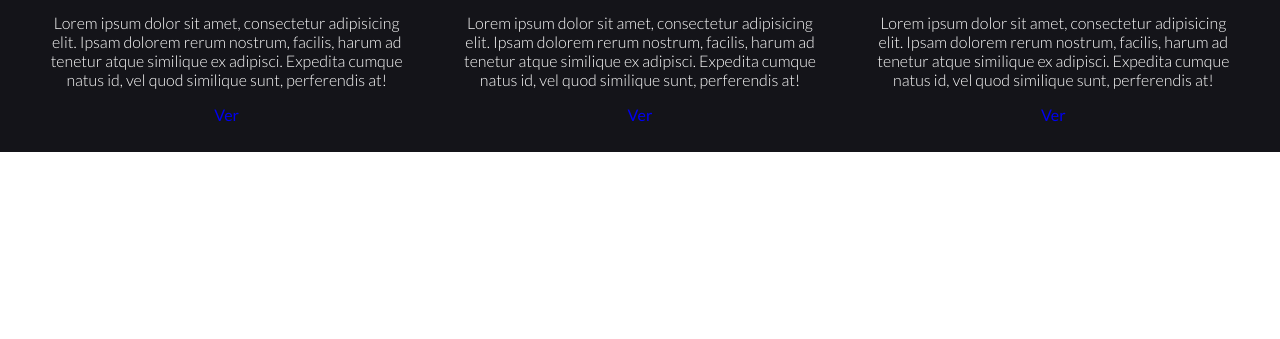
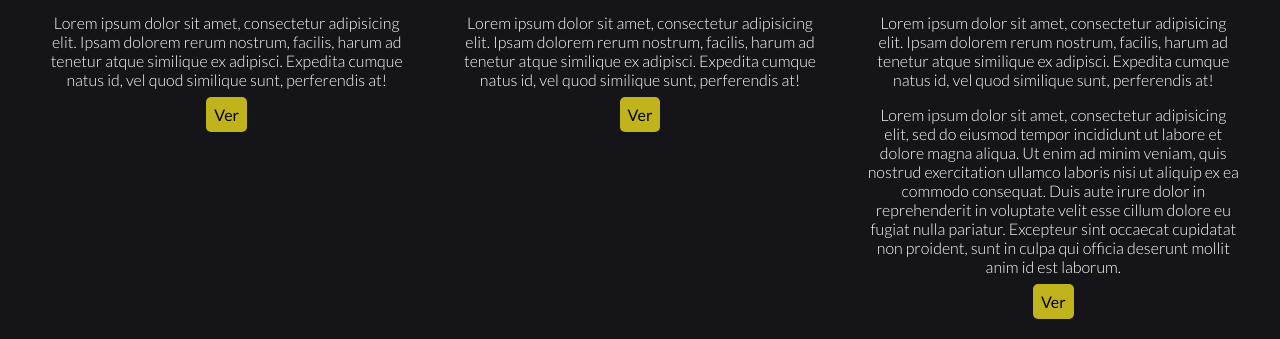
Before and after one commit to RobertoIngECR/GitF, a plain HTML site: page index.html in a window 1280 px wide. Shown: the part 983-1322 px from the top of the page. Before the commit the page ends 1135 px from the top, so only its background shows below. Drawn offline with Linux system fonts and the light colour scheme.

Commit message:
Se agrego un párrafo y se cambio los estilos del botón

```diff
--- a/index.html
+++ b/index.html
@@ -55,6 +55,7 @@
         <i class="icon-social fa fa-twitter"></i>
         <h3>Twitter</h3>
         <p>Lorem ipsum dolor sit amet, consectetur adipisicing elit. Ipsam dolorem rerum nostrum, facilis, harum ad tenetur atque similique ex adipisci. Expedita cumque natus id, vel quod similique sunt, perferendis at!</p>
+        <p>Lorem ipsum dolor sit amet, consectetur adipisicing elit, sed do eiusmod tempor incididunt ut labore et dolore magna aliqua. Ut enim ad minim veniam, quis nostrud exercitation ullamco laboris nisi ut aliquip ex ea commodo consequat. Duis aute irure dolor in reprehenderit in voluptate velit esse cillum dolore eu fugiat nulla pariatur. Excepteur sint occaecat cupidatat non proident, sunt in culpa qui officia deserunt mollit anim id est laborum.</p>
         <a href="#", class="btn">Ver</a>
       </article>
 
--- a/styles/styles.css
+++ b/styles/styles.css
@@ -77,6 +77,12 @@ p{
 	font-size: 70px;
 }
 
+.btn{
+	padding: 0.5rem;
+	background-color: #C0B31C;
+	color: black;
+	border-radius: 5px;
+}
 /*Animación*/
 @keyframes float {
 	50% {
```
